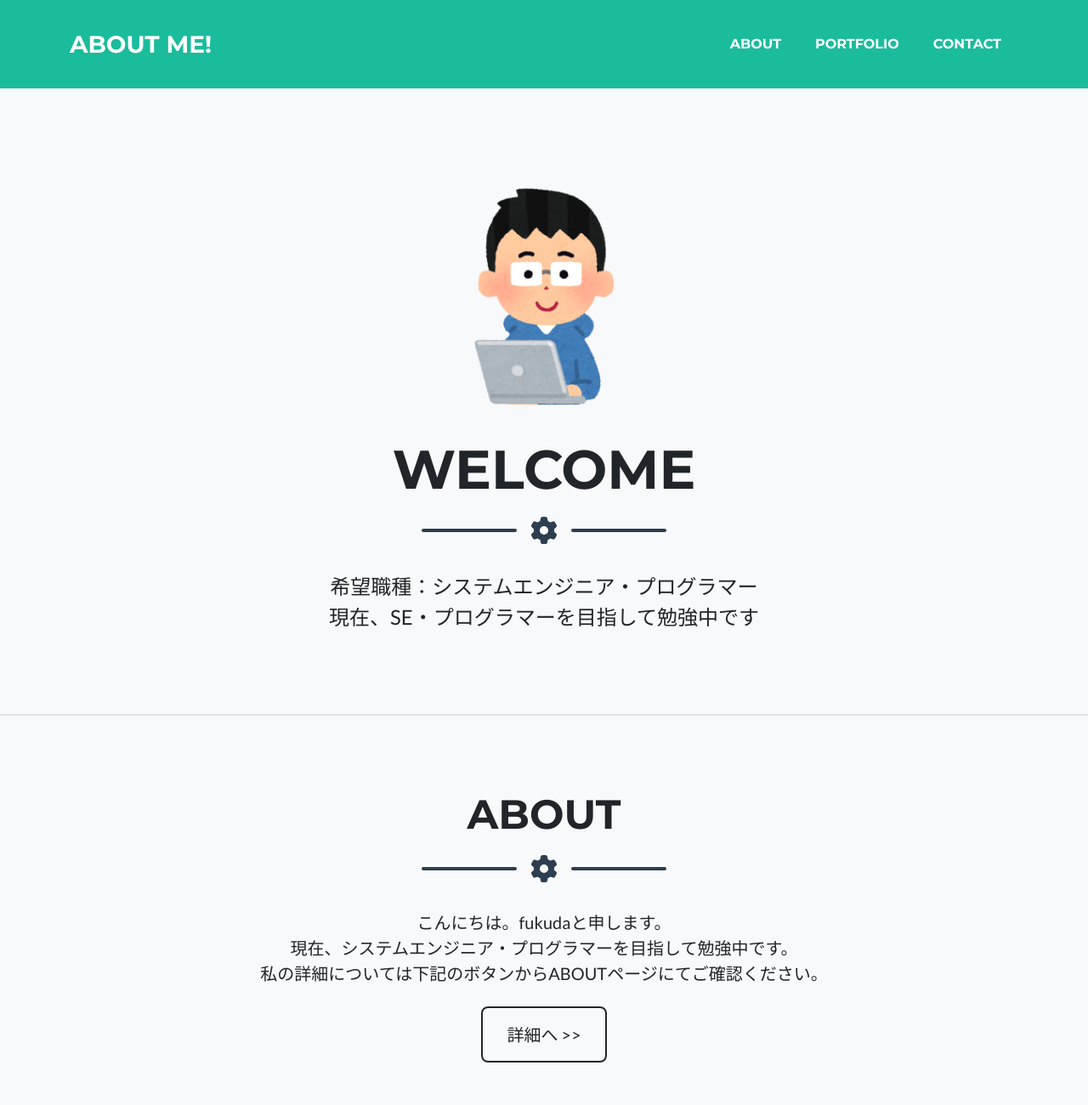
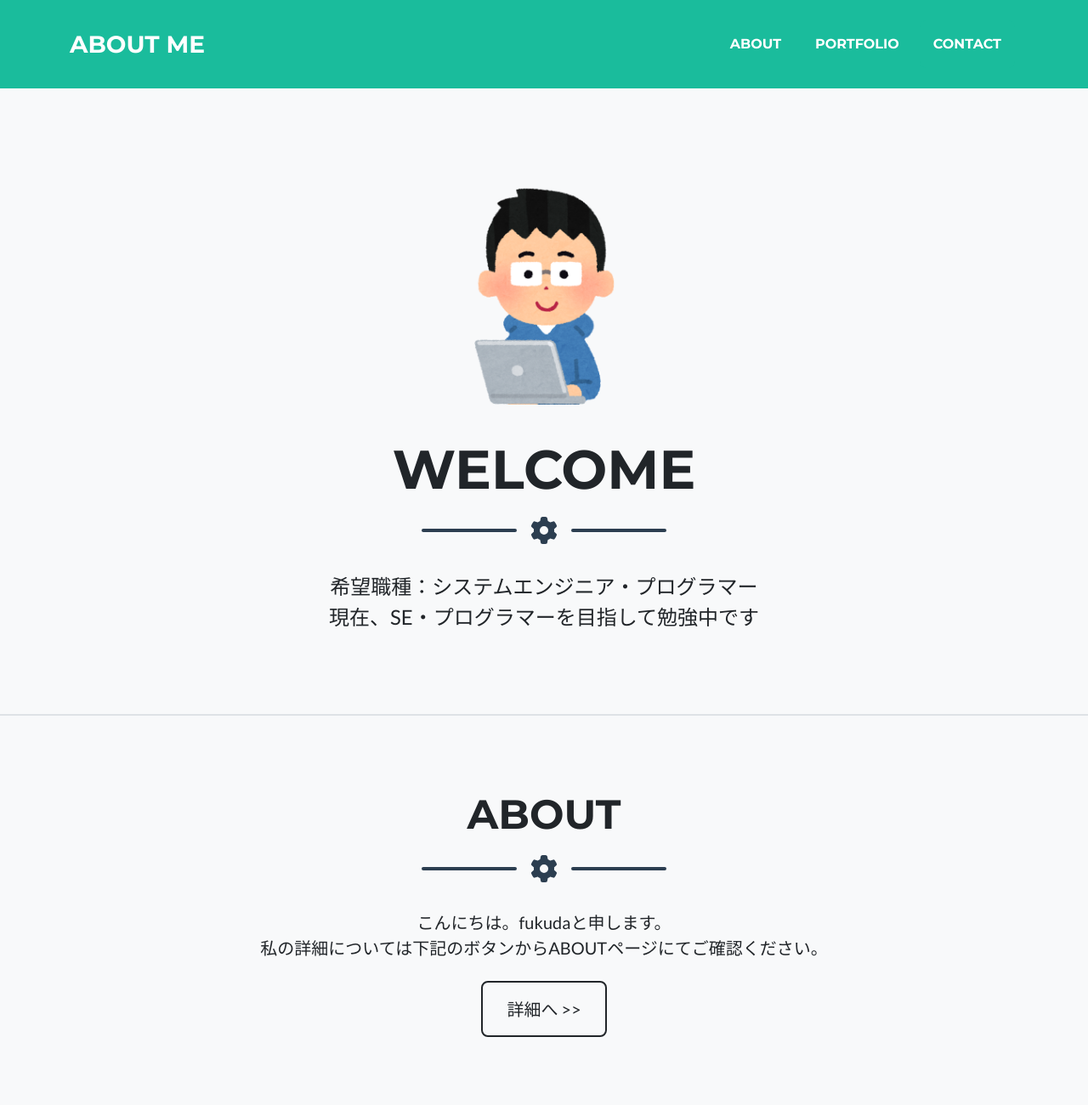
Before and after one commit to fukuda240623/About-Me, a plain HTML site: page index.html in a window 1280 px wide. Shown: the top 1300 px of the page at 85% size. Drawn offline with nearby package versions, Linux system fonts and the light colour scheme.

Commit message:
Update index.html

```diff
--- a/index.html
+++ b/index.html
@@ -20,7 +20,7 @@
         <!-- Navigation-->
         <nav class="navbar navbar-expand-lg bg-primary text-uppercase fixed-top" id="mainNav">
             <div class="container">
-                <a class="navbar-brand" href="#page-top">ABOUT ME!</a>
+                <a class="navbar-brand" href="#page-top">ABOUT ME</a>
                 <button class="navbar-toggler text-uppercase font-weight-bold bg-primary text-white rounded" type="button" data-bs-toggle="collapse" data-bs-target="#navbarResponsive" aria-controls="navbarResponsive" aria-expanded="false" aria-label="Toggle navigation">
                     Menu
                     <i class="fas fa-bars"></i>
@@ -66,7 +66,6 @@
                 <!-- About Section Content-->
                 <div class="text-center">
                     <p class="masthead-subheading font-weight-light mb-0 fs-5">こんにちは。fukudaと申します。<br>
-                        現在、システムエンジニア・プログラマーを目指して勉強中です。<br>
                         私の詳細については下記のボタンからABOUTページにてご確認ください。</p>
                 </div>
                 <!-- About Section Button-->
```
